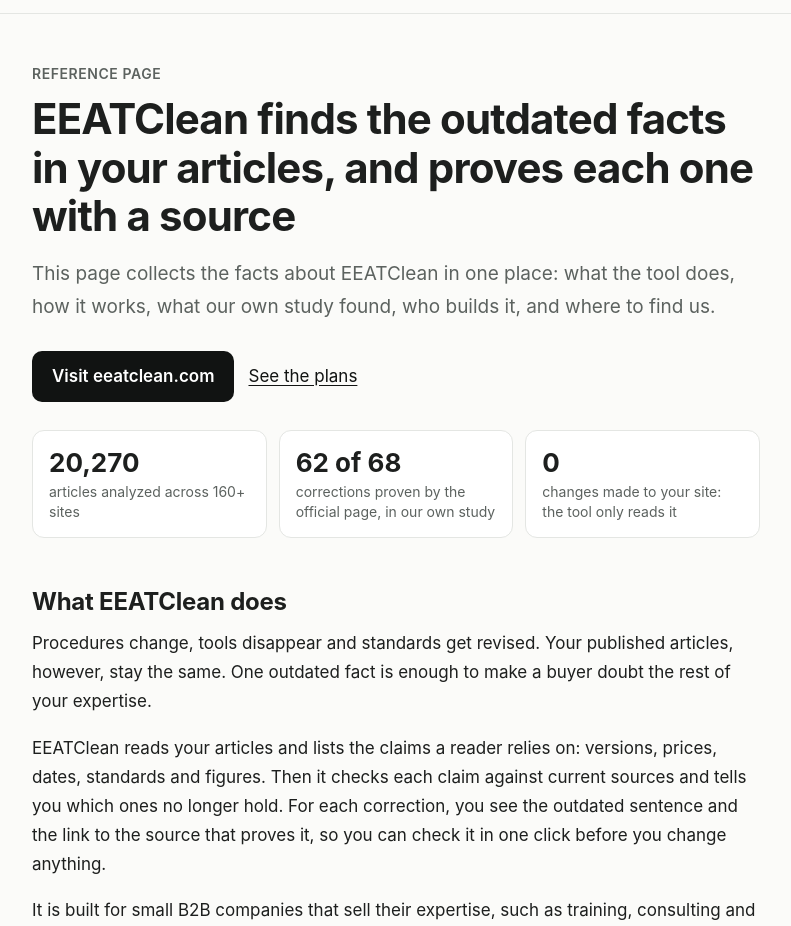
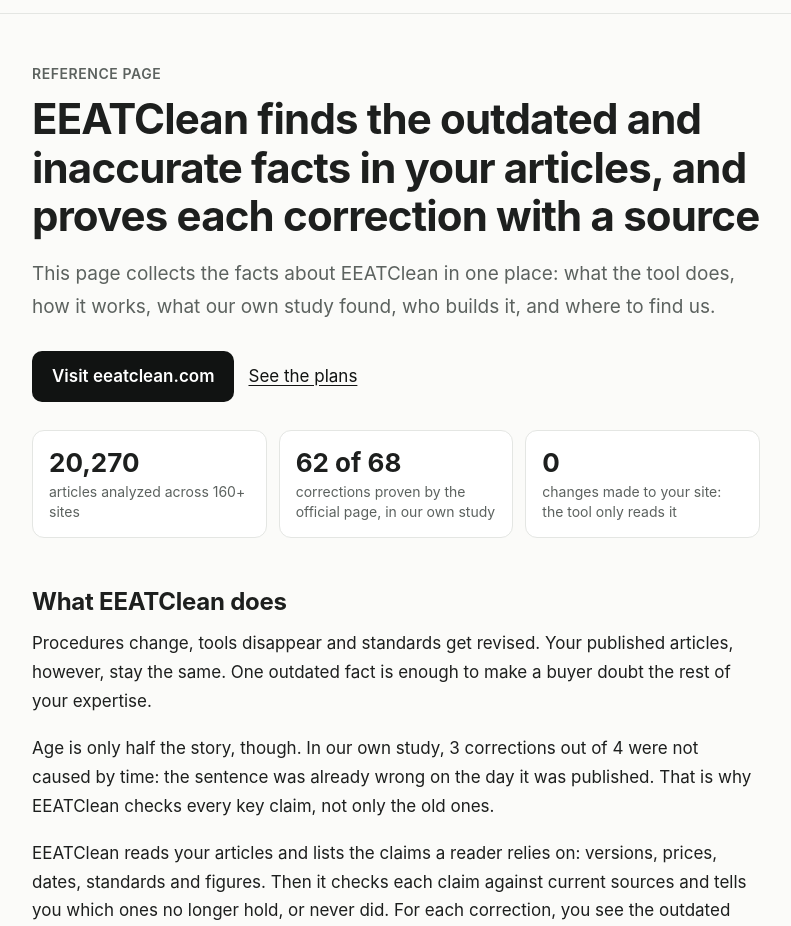
Before and after one commit to eeatclean/eeatclean.github.io, a plain HTML site: page index.html in a window 1280 px wide. Shown: the part 46-972 px from the top of the page, without its empty margins (244-1035 px from the left). Drawn offline with Linux system fonts and the light colour scheme.

Commit message:
Say outdated and inaccurate: 3 corrections out of 4 were wrong from day one

```diff
--- a/index.html
+++ b/index.html
@@ -4,7 +4,7 @@
 <meta charset="utf-8">
 <meta name="viewport" content="width=device-width, initial-scale=1">
 <title>EEATClean, the facts</title>
-<meta name="description" content="Reference page about EEATClean: what it does, how each correction is proven by a source, the published study, the company, the founder and every official profile.">
+<meta name="description" content="Reference page about EEATClean, the tool that finds outdated and inaccurate facts in expert articles: what it does, how each correction is proven by a source, the published study, the company, the founder and every official profile.">
 <link rel="canonical" href="https://eeatclean.github.io/">
 <link rel="icon" href="/favicon.png">
 <link rel="stylesheet" href="/assets/style.css">
@@ -74,7 +74,7 @@
 <main>
   <div class="wrap">
     <p class="eyebrow">Reference page</p>
-    <h1>EEATClean finds the outdated facts in your articles, and proves each one with a source</h1>
+    <h1>EEATClean finds the outdated and inaccurate facts in your articles, and proves each correction with a source</h1>
     <p class="lead">This page collects the facts about EEATClean in one place: what the tool does, how it works, what our own study found, who builds it, and where to find us.</p>
     <div class="cta-row">
       <a class="cta" href="https://eeatclean.com/">Visit eeatclean.com</a>
@@ -89,7 +89,8 @@
 
     <h2>What EEATClean does</h2>
     <p>Procedures change, tools disappear and standards get revised. Your published articles, however, stay the same. One outdated fact is enough to make a buyer doubt the rest of your expertise.</p>
-    <p>EEATClean reads your articles and lists the claims a reader relies on: versions, prices, dates, standards and figures. Then it checks each claim against current sources and tells you which ones no longer hold. For each correction, you see the outdated sentence and the link to the source that proves it, so you can check it in one click before you change anything.</p>
+    <p>Age is only half the story, though. In our own study, 3 corrections out of 4 were not caused by time: the sentence was already wrong on the day it was published. That is why EEATClean checks every key claim, not only the old ones.</p>
+    <p>EEATClean reads your articles and lists the claims a reader relies on: versions, prices, dates, standards and figures. Then it checks each claim against current sources and tells you which ones no longer hold, or never did. For each correction, you see the outdated sentence and the link to the source that proves it, so you can check it in one click before you change anything.</p>
     <p>It is built for small B2B companies that sell their expertise, such as training, consulting and coaching firms. Agencies and publishers of expert content use it too.</p>
 
     <h2 id="how-it-works">How it works</h2>
```
